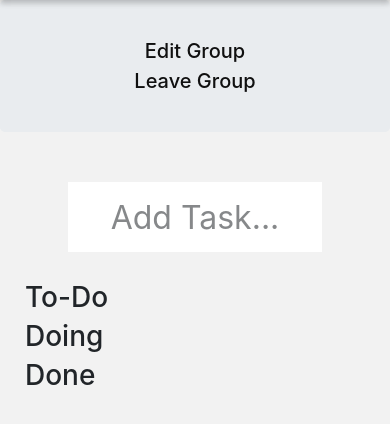
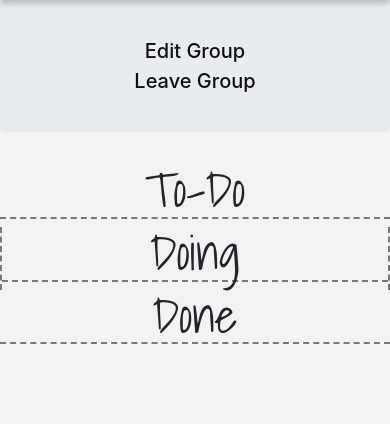
Before and after one commit to Jcarnecer/task, a CodeIgniter app: page /task/index.php/views/team/1 in a window 390 px wide. Shown: the part 80-504 px from the top of the page. Run offline with CodeIgniter, Linux system fonts and the light colour scheme; the visitor is signed in with stand-in values (Sample User, id 1); data that the repository does not hold is empty.

Commit message:
Kanban Panel

```diff
--- a/application/views/include/header.php
+++ b/application/views/include/header.php
@@ -6,6 +6,8 @@
         <meta name="viewport" content="width=device-width, initial-scale=1.0"/>
 
         <title>Task</title>
+
+        <link rel="stylesheet" href="https://fonts.googleapis.com/css?family=Shadows+Into+Light">
 
         <link rel="stylesheet" type="text/css" href="https://www.w3schools.com/w3css/4/w3.css">
         <link rel="stylesheet" type="text/css" href="<?= base_url('assets/css/flavored-reset-and-normalize.css'); ?>" />
--- a/application/views/task/team.php
+++ b/application/views/task/team.php
@@ -10,32 +10,38 @@
         <h5 style="font-weight:500;"><a class="team-leave" style="color:#101010;" href="#" data-value="<?= $team->id; ?>"><span class="glyphicon glyphicon-log-out"></span> Leave Group</a></h5>
     </div>
 
-    <div class="addTaskSearch" >
+    <!-- <div class="addTaskSearch" >
         <a class="task-create" href="#taskModifyModal" data-toggle="modal" style="color: inherit;">
             <input type="text" id="taskSearch" placeholder="Add Task...">
         </a>
-    </div>
+    </div> -->
 
-    <div class="container-fluid kanban-board">
-        <div id="taskTileList" class="row">
-            <div class="col-md-4 container-fluid">
-                <div id="thingsToDo" class="row">
-                    <div class="col-md-12">
-                        <h3>To-Do</h3>
+    <div id="kanbanBoard" class="container-fluid">
+        <div class="row">
+            <div class="col-md-4">
+                <div id="todoPanel" class="kanban-panel container-fluid">
+                    <div class="row">
+                        <div class="col-md-12">
+                            <h3 class="title">To-Do</h3>
+                        </div>
                     </div>
                 </div>
             </div>
-            <div id="doing" class="col-md-4 container-fluid">
-                <div class="row">
-                    <div class="col-md-12">
-                        <h3>Doing</h3>
+            <div class="col-md-4">
+                <div id="doingPanel" class="kanban-panel container-fluid">
+                    <div class="row">
+                        <div class="col-md-12">
+                            <h3 class="title">Doing</h3>
+                        </div>
                     </div>
                 </div>
             </div>
-            <div id="done" class="col-md-4 container-fluid">
-                <div class="row">
-                    <div class="col-md-12">
-                        <h3>Done</h3>
+            <div class="col-md-4">
+                <div id="donePanel" class="kanban-panel container-fluid">
+                    <div class="row">
+                        <div class="col-md-12">
+                            <h3 class="title">Done</h3>
+                        </div>
                     </div>
                 </div>
             </div>
--- a/assets/css/task.css
+++ b/assets/css/task.css
@@ -1,9 +1,52 @@
-/* Task Board */
-.kanban-board {
-    font-family:
+/* Kanban Board */
+#kanbanBoard {
+    font-family: 'Shadows Into Light';
+    /* margin: 10px; */
 }
 
 
+#kanbanBoard>.row>.col-md-4 {
+    padding: 0px;
+}
+
+
+.kanban-panel {
+    border-style: dashed;
+    border-color: rgba(0, 0, 0, 0.5);
+    padding: 0px;
+}
+
+
+#kanbanBoard .title {
+    font-size: 48px;
+    font-weight: 700em;
+    text-align: center;
+    width: 100%;
+    border-bottom: 2px;
+    border-style: dashed;
+    border-color: rgba(0, 0, 0, 0.5)
+}
+
+
+#kanbanBoard #todoPanel {
+    /* background-color: rgba(128, 128, 128, 0.70) */
+    border-width: 0px 0px 0px 0px;
+}
+
+
+#kanbanBoard #doingPanel {
+    /* background-color: rgba(128, 128, 128, 0.70) */
+    border-width: 0px 2px;
+}
+
+
+#kanbanBoard #donePanel {
+    /* background-color: rgba(128, 128, 128, 0.70) */
+    border-width: 0px 0px 0px 0px;
+}
+
+
+/* Task Board */
 .task-tag-board {
     margin: 10px;
 }
--- a/assets/js/task.js
+++ b/assets/js/task.js
@@ -14,7 +14,7 @@ $(function () {
         // } else {
 
             $(document).displayTask(data);
-        }
+        // }
     });
 
 
```
Also changed, not shown: application/views/task/personal.php (+39 -1 lines).
